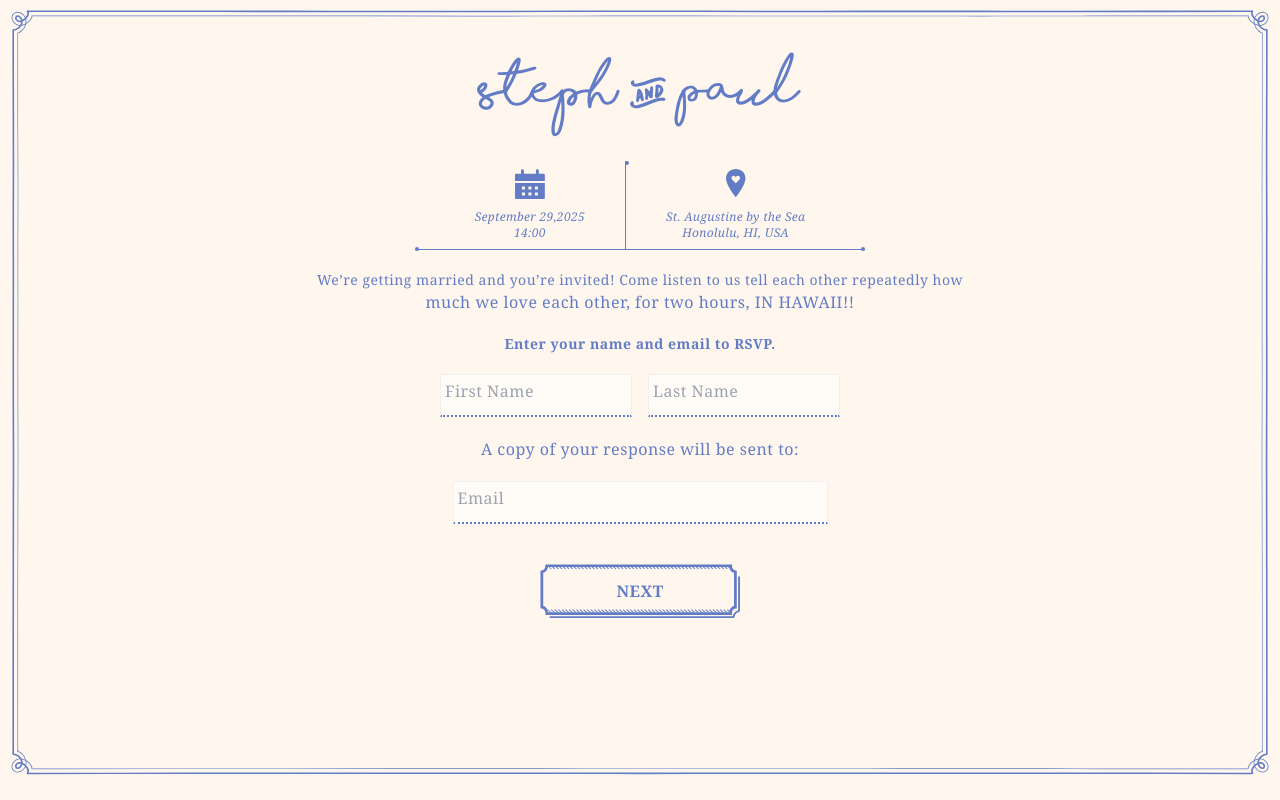
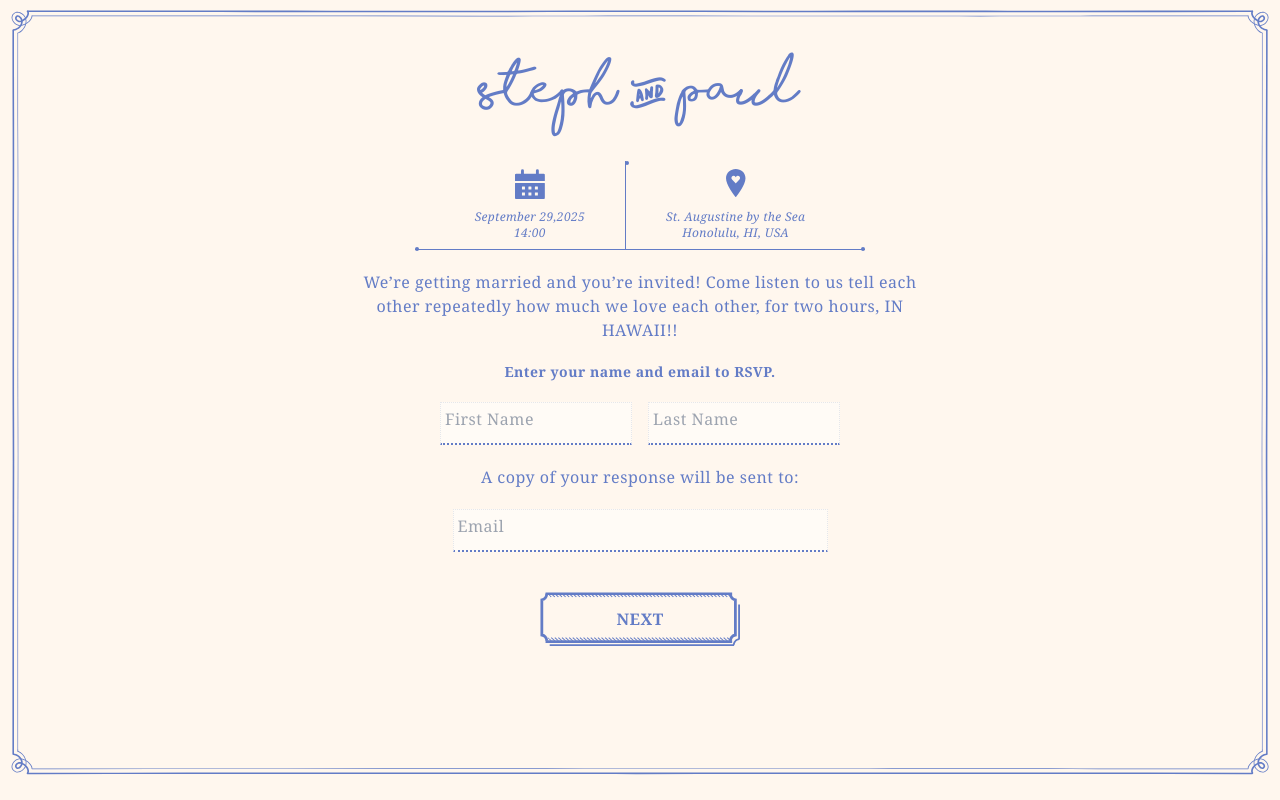
Before and after one commit to codingcapy/capyshroom, a React (Vite) app in the folder frontend/: page / in a window 1280 px wide. Built offline with nearby package versions, Linux system fonts and the light colour scheme.

Commit message:
update text size

```diff
--- a/frontend/src/index.css
+++ b/frontend/src/index.css
@@ -54,7 +54,6 @@ html {
   --scrollbarBG: #FFF7EE;
   --thumbBG: #d52457
 }
-
 
 /* Modern browsers with `scrollbar-*` support */
 @supports (scrollbar-width: auto) {
--- a/frontend/src/pages/HomePage.tsx
+++ b/frontend/src/pages/HomePage.tsx
@@ -40,11 +40,11 @@ export default function HomePage() {
         <div className="p-2 bg-[#FFF7EE]">
             <Header />
             <main className="flex-1 mx-auto text-center text-base tracking-[0.5px] pt-5">
-                <div className="text-sm xxl:text-base">
+                <div className="text-sm lg:text-base md:w-[600px] mx-auto">
                     We’re getting married and you’re invited! Come listen to us
-                    tell each other repeatedly how
+                    tell each other repeatedly how much we love each other, for
+                    two hours, IN HAWAII!!
                 </div>
-                <div>much we love each other, for two hours, IN HAWAII!!</div>
                 <div className="my-5 font-bold text-sm xxl:text-2xl">
                     Enter your name and email to RSVP.
                 </div>
```
Also changed, not shown: 5 other files (tests, documents, lock files or other folders).
